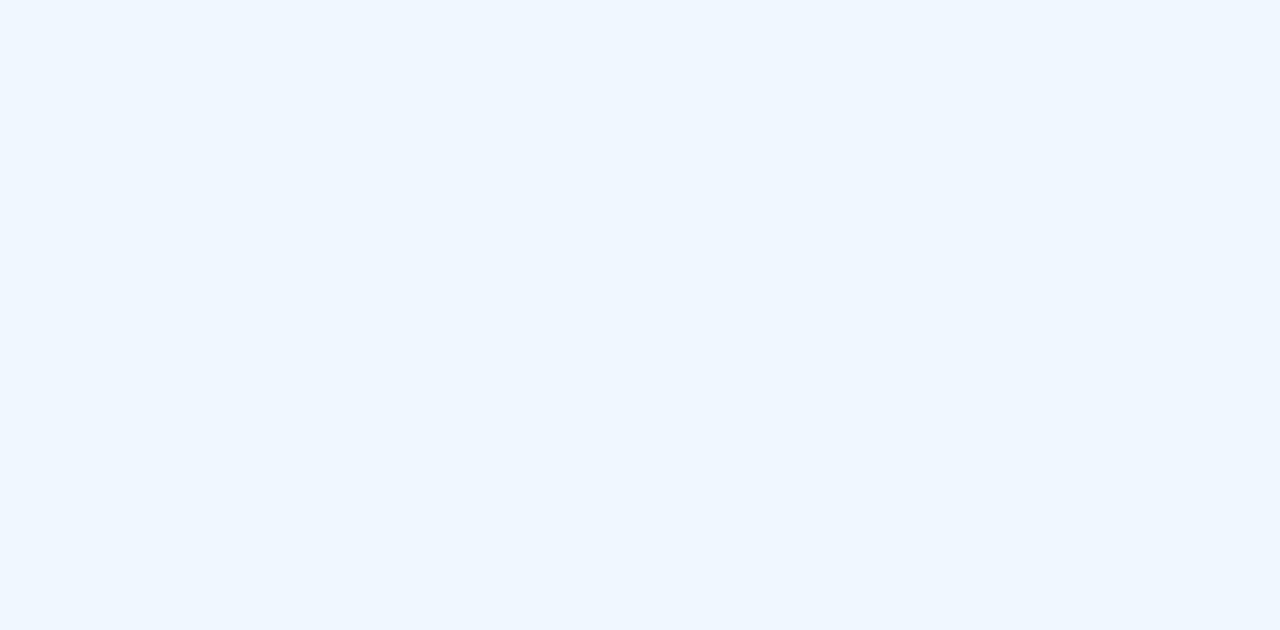
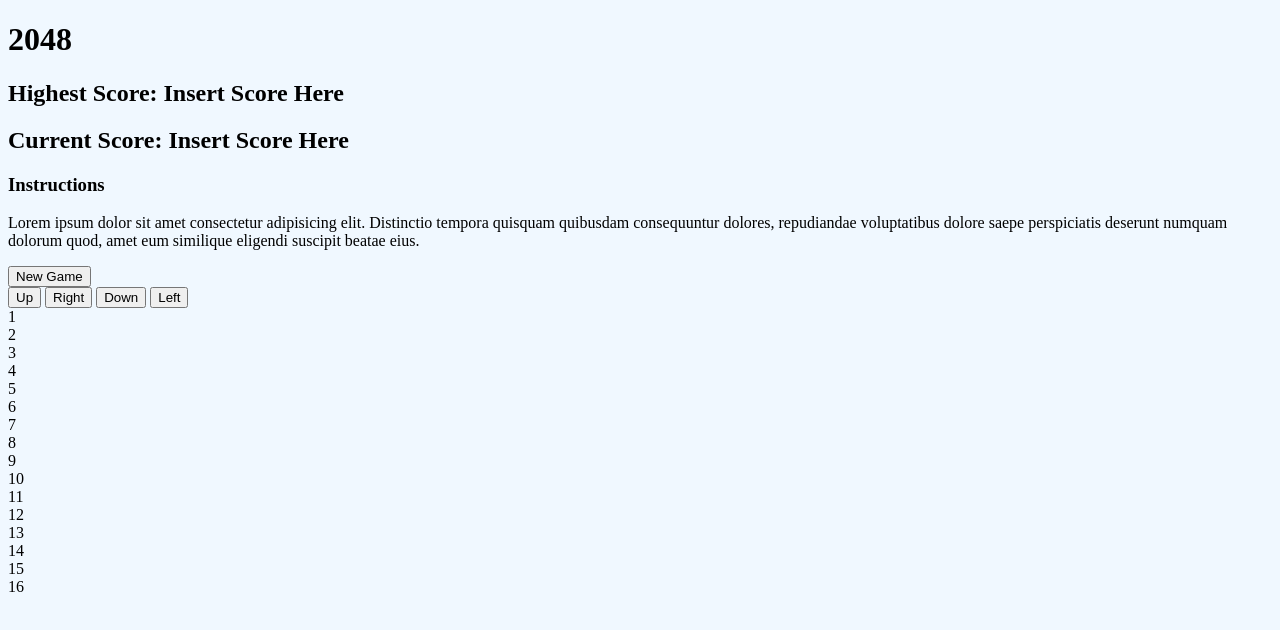
Before and after one commit to larilariv/2048, a plain HTML site: page index.html in a window 1280 px wide. Drawn offline with Linux system fonts and the light colour scheme.

Commit message:
Added all HTML elements for MVP

```diff
--- a/index.html
+++ b/index.html
@@ -5,8 +5,44 @@
     <meta http-equiv="X-UA-Compatible" content="IE=edge" />
     <meta name="viewport" content="width=device-width, initial-scale=1.0" />
     <link rel="stylesheet" href="style.css" />
-    <title>2048</title>
-
+    <title>Let's Play 2048</title>
+  </head>
+  <body>
+    <h1>2048</h1>
+    <h2>Highest Score: <span id="highest-score">Insert Score Here</span></h2>
+    <h2>Current Score: <span id="current-score">Insert Score Here</span></h2>
+    <h3 id="game-instructions">Instructions</h3>
+    <p>
+      Lorem ipsum dolor sit amet consectetur adipisicing elit. Distinctio
+      tempora quisquam quibusdam consequuntur dolores, repudiandae voluptatibus
+      dolore saepe perspiciatis deserunt numquam dolorum quod, amet eum
+      similique eligendi suscipit beatae eius.
+    </p>
+    <button>New Game</button>
+    <div class="gameControls">
+      <button>Up</button>
+      <button>Right</button>
+      <button>Down</button>
+      <button>Left</button>
+    </div>
+    <div class="gameBoard">
+      <div class="gameTile">1</div>
+      <div class="gameTile">2</div>
+      <div class="gameTile">3</div>
+      <div class="gameTile">4</div>
+      <div class="gameTile">5</div>
+      <div class="gameTile">6</div>
+      <div class="gameTile">7</div>
+      <div class="gameTile">8</div>
+      <div class="gameTile">9</div>
+      <div class="gameTile">10</div>
+      <div class="gameTile">11</div>
+      <div class="gameTile">12</div>
+      <div class="gameTile">13</div>
+      <div class="gameTile">14</div>
+      <div class="gameTile">15</div>
+      <div class="gameTile">16</div>
+    </div>
     <script src="script.js"></script>
   </body>
 </html>
```
